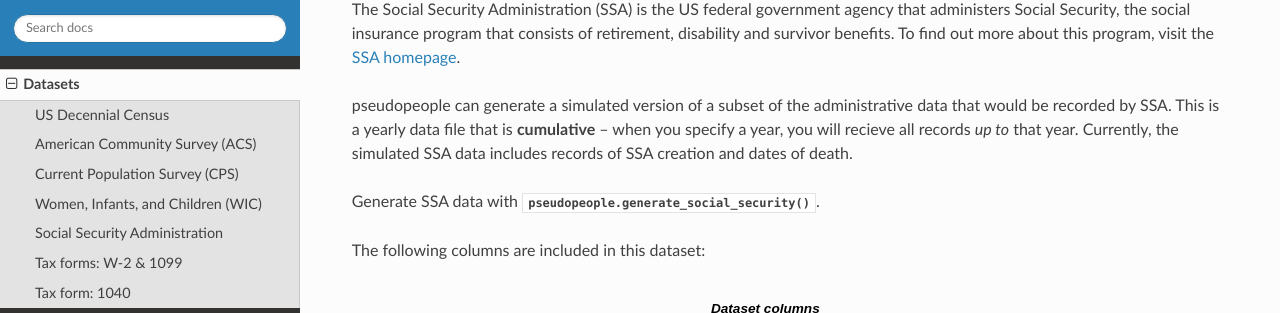
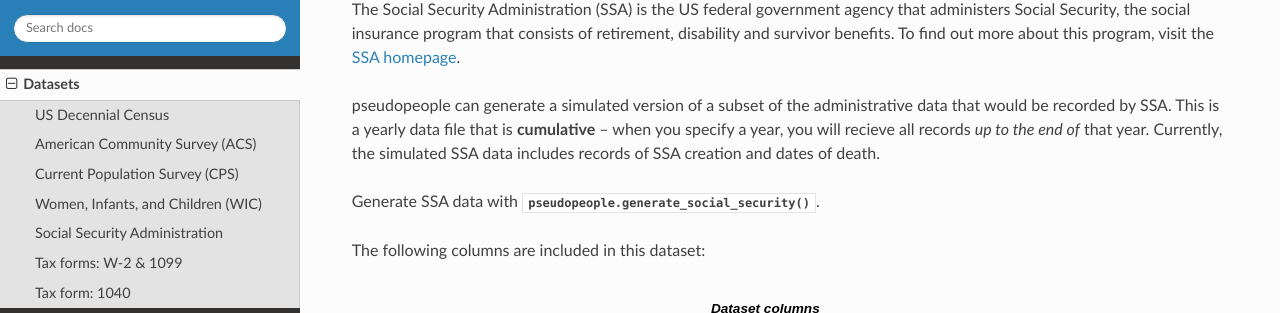
Before and after one commit to ihmeuw/pseudopeople, a Sphinx documentation site: the page built from docs/source/datasets/index.rst, in a window 1280 px wide and 900 px high, scrolled down 4259 px. Shown: the part 138-451 px from the top of the window. Built offline with Sphinx 7.4.7 and the Read the Docs theme 2.0.0, drawn with Linux system fonts in a browser that asks for light colours.

Commit message:
Clarify SSA year filtering

```diff
--- a/docs/source/datasets/index.rst
+++ b/docs/source/datasets/index.rst
@@ -304,7 +304,7 @@
 that consists of retirement, disability and survivor benefits. To find out more about this program, visit the `SSA homepage <https://www.ssa.gov/about-ssa>`_.
 
 pseudopeople can generate a simulated version of a subset of the administrative data that would be recorded by SSA.
-This is a yearly data file that is **cumulative** -- when you specify a year, you will recieve all records *up to*
+This is a yearly data file that is **cumulative** -- when you specify a year, you will recieve all records *up to the end of*
 that year.
 Currently, the simulated SSA data includes records of SSA creation and dates of death.
 
```
